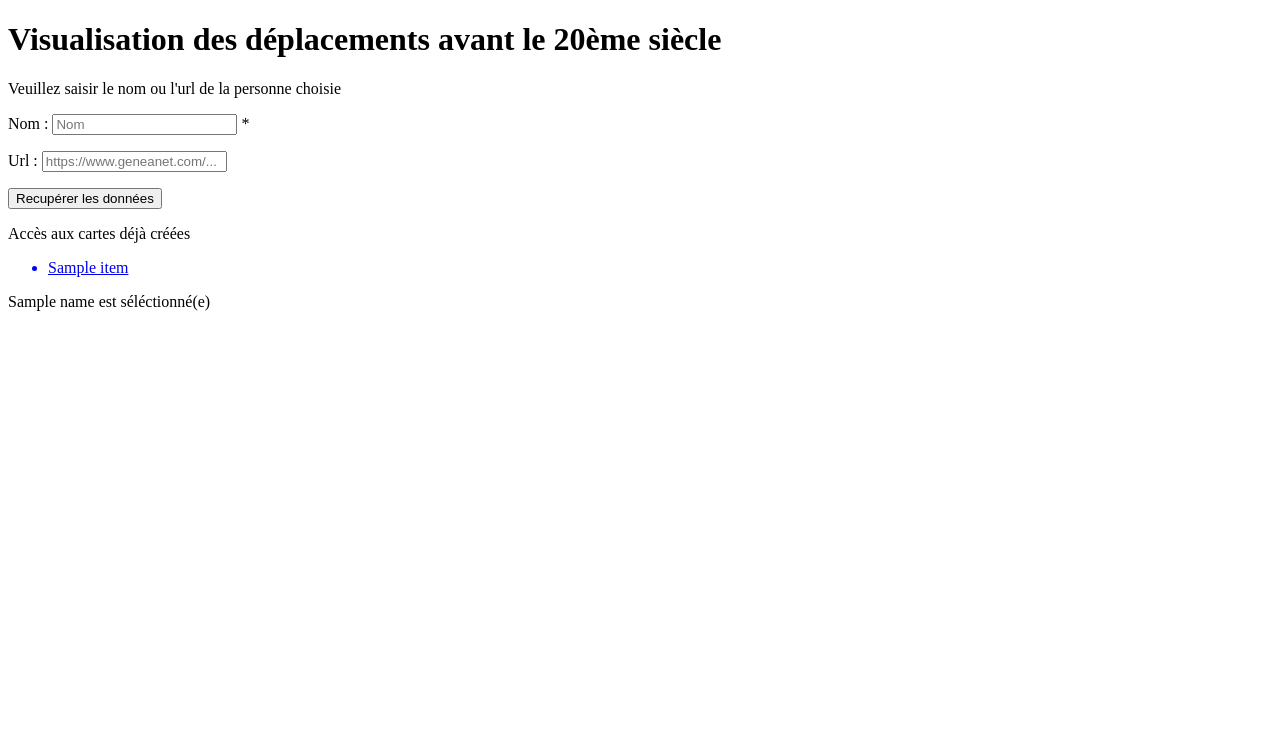
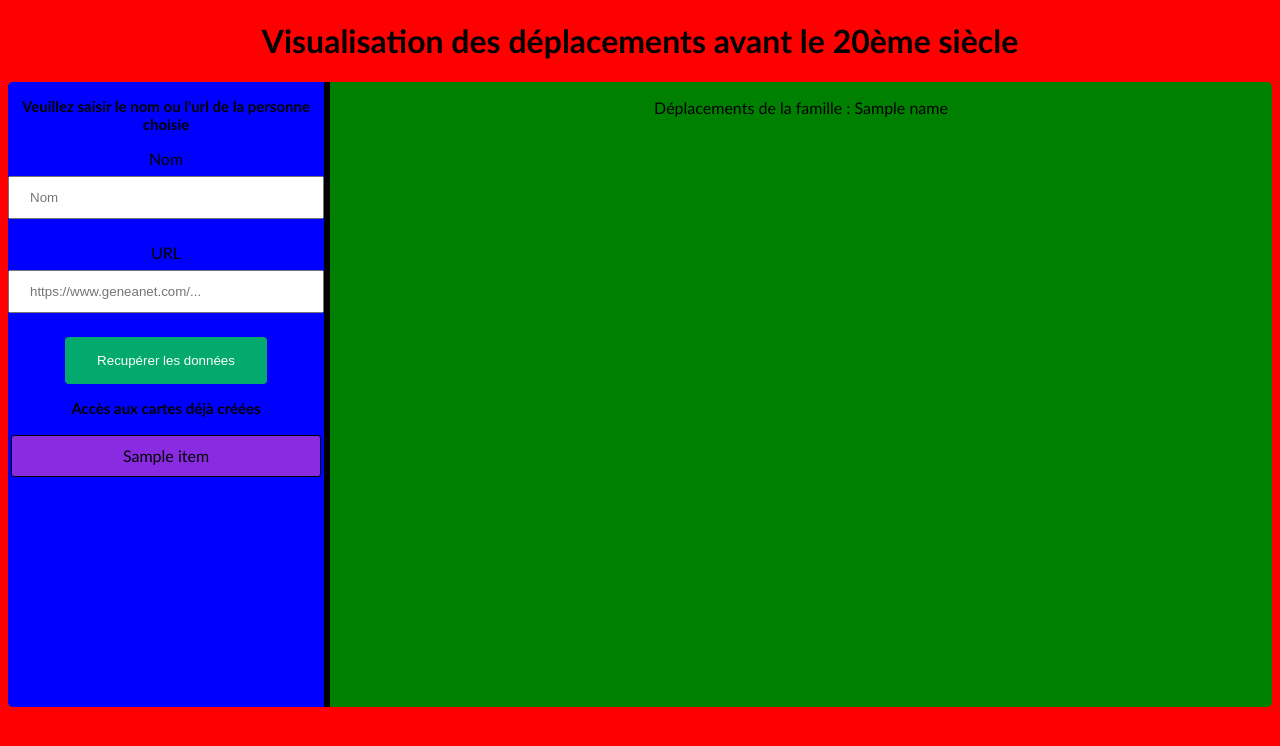
Before and after one commit to ZiedGOBJI/geneanet, a Flask app: template templates/index.html in a window 1280 px wide. Shown: the top 746 px of the page. Run offline with Flask 2, Linux system fonts and the light colour scheme; the template is opened without the code that fills it: most values are stand-ins (such as "Sample title", 1, 10 or a date in 2020).

Commit message:
CSS Index

```diff
--- /dev/null
+++ b/static/index_style.css
@@ -0,0 +1,104 @@
+body {
+    background-color: red;
+    font-family: Gill Sans, sans-serif;
+}
+
+#interface_utilisateur {
+    background-color: blue;
+    width: 25%;
+    height: 625px;
+    border-top-left-radius: 5px;
+    border-bottom-left-radius: 5px;
+    border-right: 6px solid;
+}
+
+#DataScrap p {
+    text-align: center;
+}
+
+
+#FormDataScrap input[type=text] {
+    width: 100%;
+    padding: 12px 20px;
+    margin: 8px 0;
+    box-sizing: border-box;
+}
+
+#FormDataScrap input[type=submit] {
+    display: block;
+    background-color: #04AA6D;
+    border: none;
+    border-radius: 4px;
+    color: white;
+    padding: 16px 32px;
+    text-decoration: none;
+    margin: auto;
+    cursor: pointer;
+}
+
+#interface {
+    display: flex;
+    background-color: green;
+    border-radius: 5px;
+}
+
+#titre_page {
+    text-align: center;
+}
+
+#titre_scrap {
+    font-size: 15px;
+    font-weight: bold;
+}
+
+#titre_carte {
+    font-size: 15px;
+    font-weight: bold;
+}
+
+#interface_carte {
+    flex-grow: 1;
+}
+
+#interface_carte p {
+    text-align: center;
+}
+
+#NavAccesMap p {
+    text-align: center;
+}
+
+#NavAccesMap ul {
+    height: 273px;
+    list-style: none;
+    padding:0;
+    margin:0;
+    overflow:hidden;
+    overflow-y:scroll;
+}
+
+#NavAccesMap a {
+    color:black;
+    text-decoration:none;
+}
+
+#NavAccesMap li {
+    display: flex;
+    flex-direction: row;
+    align-items: center;
+    justify-content: center;
+    height: 40px;
+    text-decoration: none;
+    background-color: blueviolet;
+    border: 1px solid;
+    border-radius: 3px;
+    margin: 3px;
+}
+
+#texte_absence_carte {
+    text-align: center;
+}
+
+#map {
+    padding-left: 6%;
+}
--- a/templates/index.html
+++ b/templates/index.html
@@ -6,36 +6,40 @@
     <meta charset=utf-8>
     <style id="plotly.js-style-global"></style>
     <style id="plotly.js-style-modebar-aa6ffc"></style>
+    <link rel="stylesheet" href="{{ url_for('static', filename='index_style.css') }}">
     <!--
     <script type="module" src="{{ url_for('static', filename='moduletest.js') }}"></script>
     <script type="text/javascript" src="{{ url_for('static', filename='mapList.js') }}"></script>
      -->
 
+
 </head>
 <body>
+    <div id = "titre_page">
         <h1>Visualisation des déplacements avant le 20ème siècle</h1>
+    </div>
+
+    <div id = "interface">
+
+        <div id = "interface_utilisateur">
             <section id="selectData">
                 <div id ="DataScrap">
-            <p>Veuillez saisir le nom ou l'url de la personne choisie</p>
+                    <p id = "titre_scrap">Veuillez saisir le nom ou l'url de la personne choisie</p>
                     <form id="FormDataScrap" method="post" action=".">
                         <p>
-                    Nom : <input required name="nom" type="text" id="nom" placeholder="Nom"> *
+                            Nom<input required name="nom" type="text" id="nom" placeholder="Nom">
                         </p>
                         <p>
-                    Url : <input name="url" type="text" id="url" placeholder="https://www.geneanet.com/...">
+                            URL<input name="url" type="text" id="url" placeholder="https://www.geneanet.com/...">
                         </p>
                         <input type="submit" value="Recupérer les données">
                     </form>
-            <p id="msgFormScrap"></p>
-            {% if msgForm %}
-            {{msgForm}}
-            {% endif %}
 
 
                 </div>
 
                 <div id="NavAccesMap">
-            <p>Accès aux cartes déjà créées</p>
+                    <p id = "titre_carte">Accès aux cartes déjà créées</p>
                     <ul id="mapList">
                         {% for item in subfolders %}
                             <a  href="/{{ item }}"><li> {{ item }} </li></a>
@@ -43,22 +47,22 @@
                     </ul>
                 </div>
             </section>
+        </div>
 
+        <div id = "interface_carte">
             <section>
                 {% if name %}
-        <p>{{name}} est séléctionné(e) </p>
+                <p>Déplacements de la famille : {{name}} </p>
                 <div id="map">
                     {% if name in subfolders %}
                     {% include './map/' + name + '/Map' + name + '.html' %}
                     {% endif %}
                 </div>
                 {%else %}
-            <p>Pas de personne séléctionnée</p>
+                    <p id = "texte_absence_carte">Veuillez sélectionner une carte à afficher</p>
                 {% endif %}
 
-
-
-
-
             </section>
+        </div>
+    </div>
 </body>
```
Also changed, not shown: map.py (+6 -4 lines). Lines whose indentation alone changed are shown as unchanged.
